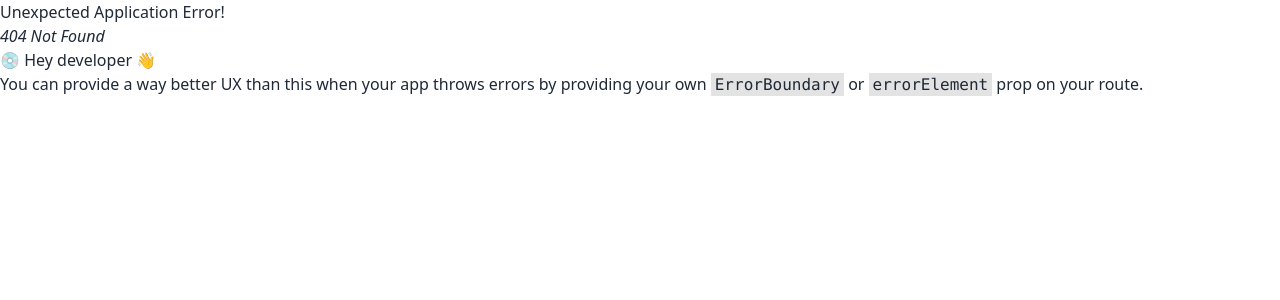
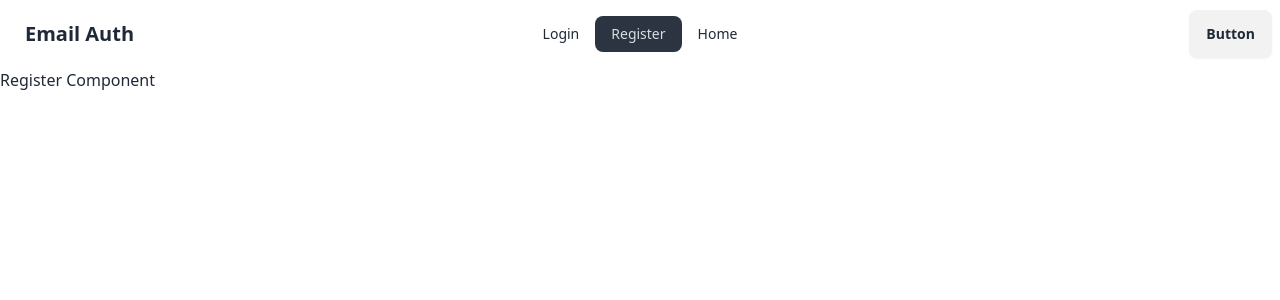
Before and after one commit to raihan-778/email-auth-validation-app, a React (Vite) app: page /register in a window 1280 px wide. Before the commit this address had no page. Shown: the top 300 px of the page. Built offline with nearby package versions, Linux system fonts and the light colour scheme.

Commit message:
new component added

```diff
--- a/src/components/header/Header.jsx
+++ b/src/components/header/Header.jsx
@@ -1,7 +1,9 @@
+import Navbar from "../navbar/Navbar";
+
 const Header = () => {
   return (
     <div>
-      <h1>This is Header Componet</h1>
+      <Navbar></Navbar>
     </div>
   );
 };
--- /dev/null
+++ b/src/components/navbar/Navbar.jsx
@@ -0,0 +1,59 @@
+import React from "react";
+import { NavLink } from "react-router-dom";
+
+const Navbar = () => {
+  const navLinks = (
+    <>
+      <li>
+        <NavLink to="/login">Login</NavLink>
+      </li>
+      <li>
+        <NavLink to="/register">Register</NavLink>
+      </li>
+      <li>
+        <NavLink to="/home">Home</NavLink>
+      </li>
+    </>
+  );
+  return (
+    <div>
+      <div className="navbar bg-base-100">
+        <div className="navbar-start">
+          <div className="dropdown">
+            <div tabIndex={0} role="button" className="btn btn-ghost lg:hidden">
+              <svg
+                xmlns="http://www.w3.org/2000/svg"
+                className="h-5 w-5"
+                fill="none"
+                viewBox="0 0 24 24"
+                stroke="currentColor"
+              >
+                <path
+                  strokeLinecap="round"
+                  strokeLinejoin="round"
+                  strokeWidth="2"
+                  d="M4 6h16M4 12h8m-8 6h16"
+                />
+              </svg>
+            </div>
+            <ul
+              tabIndex={0}
+              className="menu menu-sm dropdown-content bg-base-100 rounded-box z-[1] mt-3 w-52 p-2 shadow"
+            >
+              {navLinks}
+            </ul>
+          </div>
+          <a className="btn btn-ghost text-xl">Email Auth</a>
+        </div>
+        <div className="navbar-center hidden lg:flex">
+          <ul className="menu menu-horizontal px-1">{navLinks}</ul>
+        </div>
+        <div className="navbar-end">
+          <a className="btn">Button</a>
+        </div>
+      </div>
+    </div>
+  );
+};
+
+export default Navbar;
--- /dev/null
+++ b/src/components/register/Register.jsx
@@ -0,0 +1,11 @@
+import React from "react";
+
+const Register = () => {
+  return (
+    <div>
+      <h2>Register Component</h2>
+    </div>
+  );
+};
+
+export default Register;
```
Also changed, not shown: src/main.jsx (+6 -1 lines).
